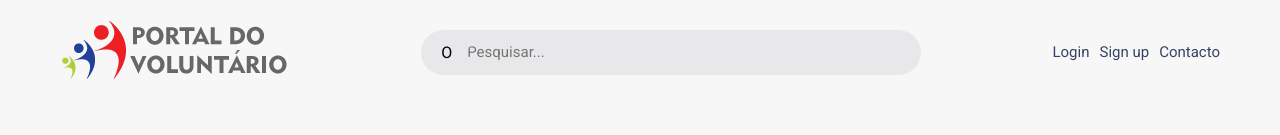
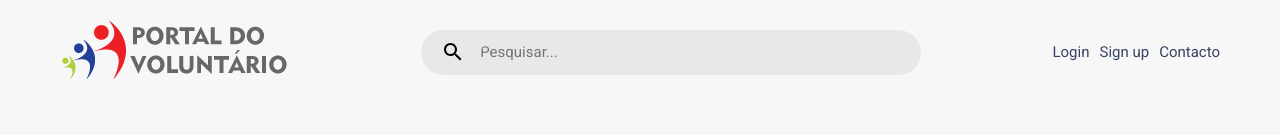
Before and after one commit to FelixPereira/bvolunt, a React (Vite) app: page / in a window 1280 px wide. Shown: the top 135 px of the page. Built offline with nearby package versions, Linux system fonts and the light colour scheme.

Commit message:
feat: add the search icon to search input

```diff
--- a/src/components/header/searchForm/index.tsx
+++ b/src/components/header/searchForm/index.tsx
@@ -1,11 +1,10 @@
 import { Container } from './style';
-// import { Search } from '@mui/icons-material';
+import { Search } from '@mui/icons-material';
 
 export function SearchForm() {
   return (
     <Container>
-      {/* <Search /> */}
-      <span>O</span>
+      <Search />
       <input type='search' placeholder='Pesquisar...' />
     </Container>
   );
```
